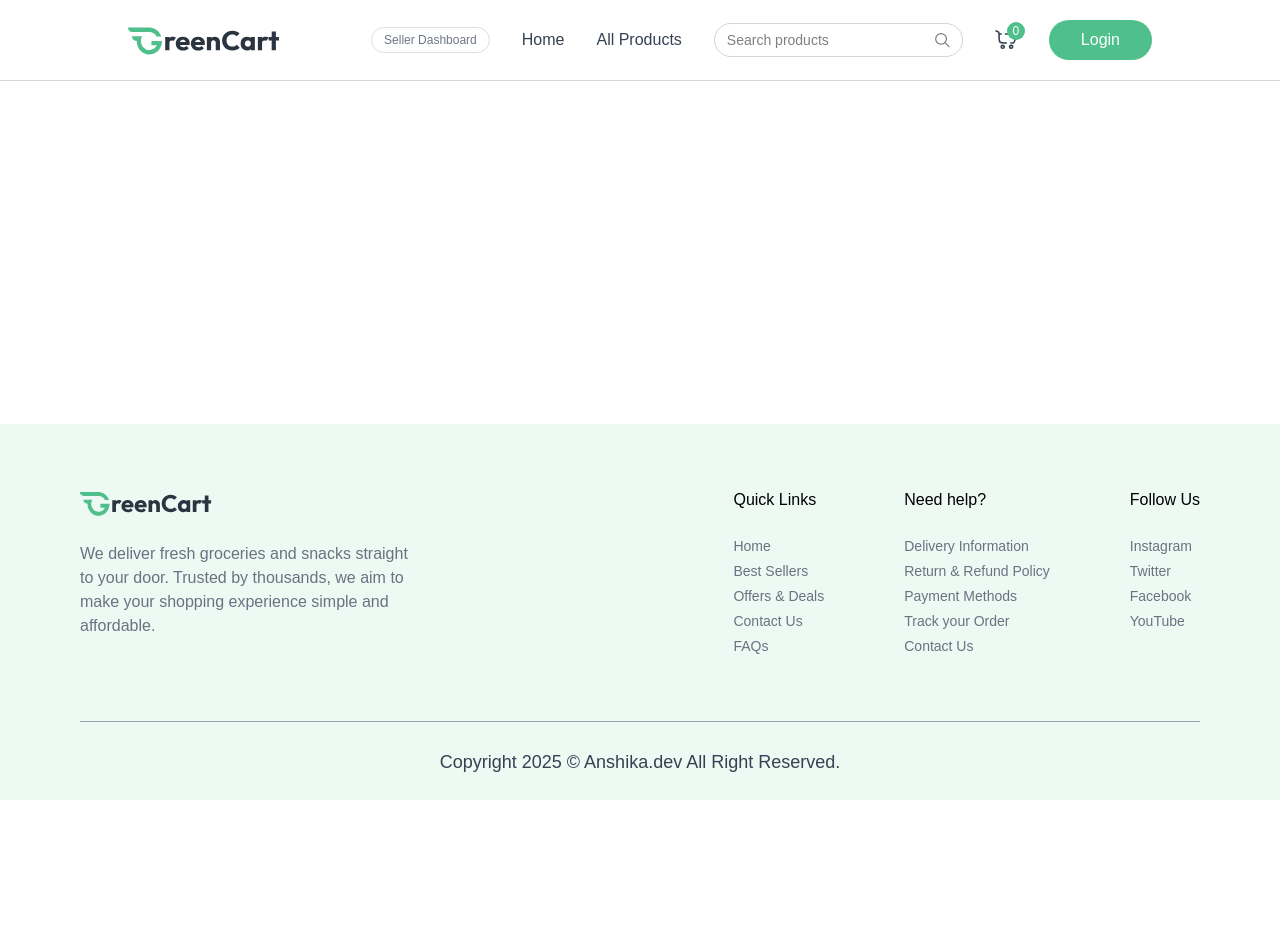
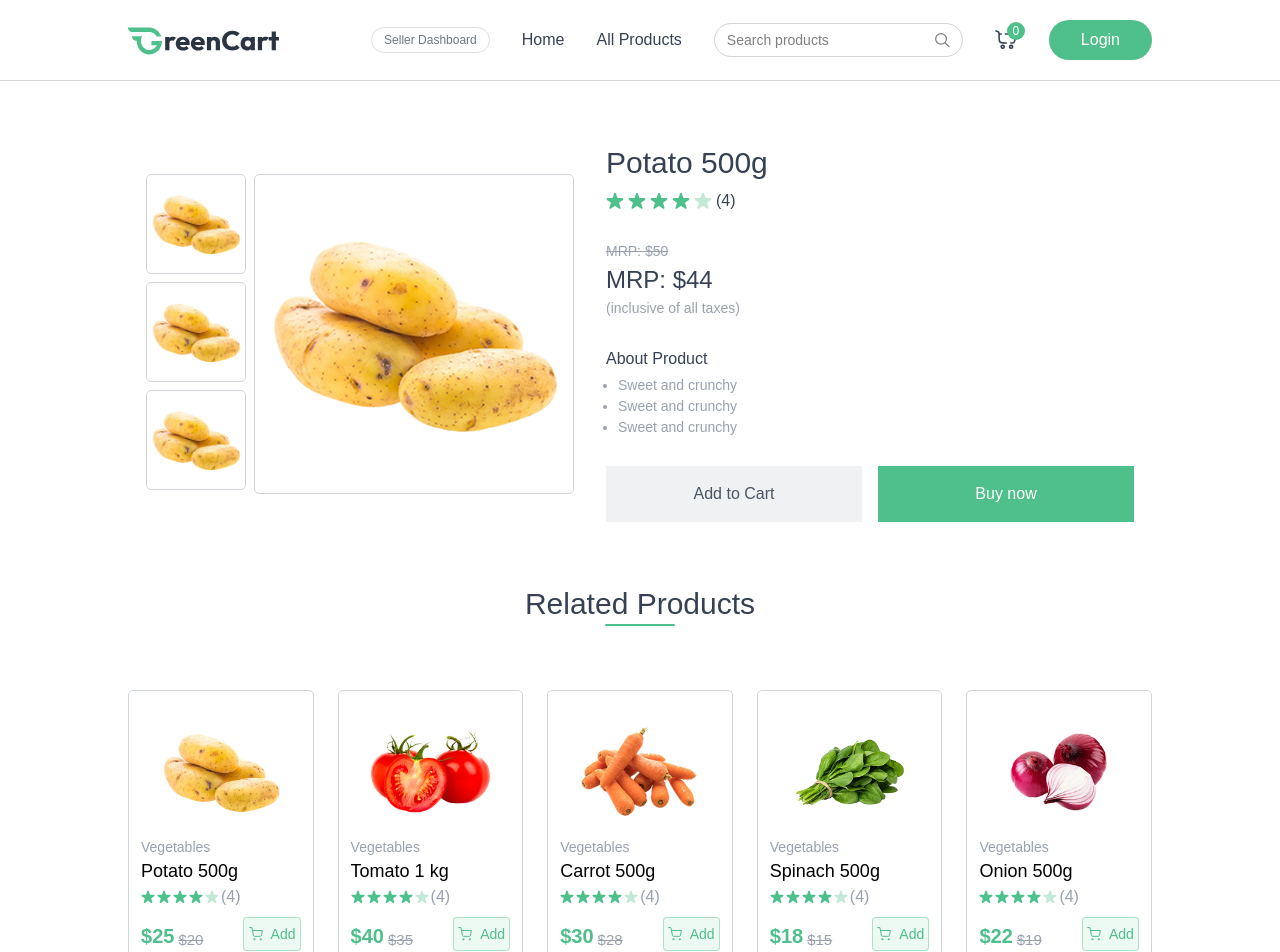
Before and after one commit to anshika2111091/Grocery_Website, a React app in the folder client/: page /products/item in a window 1280 px wide. Shown: the top 952 px of the page. Before the commit the page ends 800 px from the top, so only its background shows below. Built offline with nearby package versions, Linux system fonts and the light colour scheme; the HTML template or start-up script is replaced by a standard one.

Commit message:
added-item-description

```diff
--- a/client/src/App.jsx
+++ b/client/src/App.jsx
@@ -6,6 +6,7 @@ import { BrowserRouter as Router, Routes, Route } from "react-router-dom";
 import AllProducts from './pages/AllProducts';
 import Product from './pages/Product';
 import RelatedProducts from './components/RelatedProducts';
+import Item from './pages/Item';
 
 const App = () => {
   return (
@@ -17,6 +18,7 @@ const App = () => {
         <Routes>
           <Route path="/" element={<Home/>} />
           <Route path="/products" element={<AllProducts/>} />
+          <Route path="/products/item" element={<Item/>} />
           <Route path="/products/*" element={<Product/>} />
           <Route path="/related" element={<RelatedProducts/>} />
         </Routes>
--- a/client/src/components/Categories.jsx
+++ b/client/src/components/Categories.jsx
@@ -1,22 +1,24 @@
-
 import { categories } from "../assets/assets";
 import Card from "./Card";
 
 const Categories = () => {
   return (
     <>
-    <div className="xl:w-[80vw] w-[95vw] mx-auto my-10">
-    <p class="text-2xl md:text-3xl font-medium text-gray-700 mb-5 ">Categories</p>
-    <div className="grid grid-cols-2 sm:grid-cols-3 md:grid-cols-4 lg:grid-cols-7 gap-6">   {categories.map((item,index)=>(
-<><Card item={item}/></>
-))}
-</div>
+      <div className="xl:w-[80vw] w-[95vw] mx-auto my-10">
+        <p class="text-2xl md:text-3xl font-medium text-gray-700 mb-5 ">
+          Categories
+        </p>
+        <div className="grid grid-cols-2 sm:grid-cols-3 md:grid-cols-4 lg:grid-cols-7 gap-6">
+          {" "}
+          {categories.map((item, index) => (
+            <>
+              <Card item={item} />
+            </>
+          ))}
+        </div>
+      </div>
+    </>
+  );
+};
 
-    </div>
-
-    </>
-
-  )
-}
-
-export default Categories
+export default Categories;
--- a/client/src/components/Contact.jsx
+++ b/client/src/components/Contact.jsx
@@ -1,19 +1,29 @@
-import React from 'react'
+import React from "react";
 
 const Contact = () => {
   return (
-    <div className='xl:w-[80vw] w-[95vw] mx-auto flex my-20  flex-col justify-center items-center'>
-        <p className="md:text-4xl text-gray-700 text-2xl font-medium">Never Miss a Deal!</p>
-        <p className="md:text-lg text-gray-500/80  text-center pb-8 mt-2">Subscribe to get the latest offers, new arrivals, and exclusive discounts</p>
-      <div className='flex  mt-3'>
-             <div className='flex border border-r-0 border-gray-300 border-collapse rounded-tl-[5px] rounded-bl-[5px]  w-[40vw] justify-between'>
-            <input type="text" className='focus:outline-none  placeholder:text-gray-400 p-4' placeholder='Enter your email id' />
+    <div className="xl:w-[80vw] w-[95vw] mx-auto flex my-20  flex-col justify-center items-center">
+      <p className="md:text-4xl text-gray-700 text-2xl font-medium">
+        Never Miss a Deal!
+      </p>
+      <p className="md:text-lg text-gray-500/80  text-center pb-8 mt-2">
+        Subscribe to get the latest offers, new arrivals, and exclusive
+        discounts
+      </p>
+      <div className="flex  mt-3">
+        <div className="flex border border-r-0 border-gray-300 border-collapse rounded-tl-[5px] rounded-bl-[5px]  w-[40vw] justify-between">
+          <input
+            type="text"
+            className="focus:outline-none  placeholder:text-gray-400 p-4"
+            placeholder="Enter your email id"
+          />
         </div>
-        <div className="text-white  bg-[#4fbf8b] flex justify-center items-center border-collapse  px-8 py-4 rounded-tr-[5px] rounded-br-[5px]">Subscribe</div>
+        <div className="text-white  bg-[#4fbf8b] flex justify-center items-center border-collapse  px-8 py-4 rounded-tr-[5px] rounded-br-[5px]">
+          Subscribe
+        </div>
+      </div>
+    </div>
+  );
+};
 
-        </div>
-    </div>
-  )
-}
-
-export default Contact
+export default Contact;
--- a/client/src/components/Features.jsx
+++ b/client/src/components/Features.jsx
@@ -1,24 +1,28 @@
-import React from 'react'
+import React from "react";
 import banner from "../assets/bottom_banner_image.png";
-import { features } from '../assets/assets';
-import FeatureItem from './FeatureItem';
+import { features } from "../assets/assets";
+import FeatureItem from "./FeatureItem";
 
 const Features = () => {
   return (
     <div className="xl:w-[80vw] w-[95vw] mx-auto my-20 h-[500px] ">
-    <div className='relative'><img className='absolute' src={banner} alt="" />
-    <div className='flex flex-col absolute right-[5%] top-[80px]'>
-        <p className="text-2xl  md:text-3xl font-semibold text-[#4fbf8b] mb-6">Why We Are the Best?</p>
-        <div className='flex-col'>
-        {features.map((item,index)=>(
-            <>
-            <FeatureItem item={item}/></>
-        ))}
-</div></div>
+      <div className="relative">
+        <img className="absolute" src={banner} alt="" />
+        <div className="flex flex-col absolute right-[5%] top-[80px]">
+          <p className="text-2xl  md:text-3xl font-semibold text-[#4fbf8b] mb-6">
+            Why We Are the Best?
+          </p>
+          <div className="flex-col">
+            {features.map((item, index) => (
+              <>
+                <FeatureItem item={item} />
+              </>
+            ))}
+          </div>
+        </div>
+      </div>
+    </div>
+  );
+};
 
-    </div>
-    </div>
-  )
-}
-
-export default Features
+export default Features;
--- a/client/src/components/ItemCard.jsx
+++ b/client/src/components/ItemCard.jsx
@@ -3,9 +3,10 @@ import { assets } from '../assets/assets'
 import star from "../assets/star_icon.svg"
 import cart from "../assets/cart_icon.svg";
 import star_dull from "../assets/star_dull_icon.svg"
+import { Link } from 'react-router-dom';
 const ItemCard = ({item}) => {
   return (
-    <div className='px-3 py-4 border border-gray-300 rounded-[5px] flex flex-col '>
+   <Link to="/products/item"> <div className='px-3 py-4 border border-gray-300 rounded-[5px] flex flex-col '>
         <div className='flex justify-center'>
         <img className='hover:scale-110 duration-200 transition-transform' src={item.image[0]} width={130} height={130} alt="" />
         </div>
@@ -20,7 +21,7 @@ const ItemCard = ({item}) => {
 <img width={14} height={14} src={star_dull}/>
 ))} <p className='text-gray-400'>(4)</p>
         </div>
-        <div className='flex gap-10 mt-2'>
+        <div className='flex gap-10 mt-2 w-[100%] justify-between'>
             <div className='flex items-end gap-1'>
             <p className='text-[#4fbf8b] text-[20px] font-semibold'>${item.price}</p>
             <p className='text-[15px] text-gray-400 line-through'>${item.offerPrice}</p>
@@ -32,7 +33,7 @@ const ItemCard = ({item}) => {
             </div>
         </div>
 
-    </div>
+    </div></Link>
   )
 }
 
--- /dev/null
+++ b/client/src/components/ItemDescription.jsx
@@ -0,0 +1,79 @@
+import React from "react";
+import potato from "../assets/potato_image_1.png";
+
+import star from "../assets/star_icon.svg";
+import star_dull from "../assets/star_dull_icon.svg";
+
+const ItemDescription = () => {
+  return (
+    <div className="xl:w-[80vw] w-[95vw] mx-auto my-16 flex justify-center  md:gap-8 gap-13 items-center flex-col md:flex-row">
+      <div className="flex gap-2">
+        <div className="flex flex-col gap-2">
+        <div className="flex cursor-pointer border border-gray-300 rounded-[5px] w-[100px] h-[100px] items-center justify-center">
+          <img src={potato} alt="" />
+        </div>
+        <div className="flex border cursor-pointer border-gray-300 rounded-[5px] w-[100px] h-[100px] items-center justify-center">
+          <img src={potato} alt="" />
+        </div>
+        <div className="flex border cursor-pointer border-gray-300 rounded-[5px] w-[100px] h-[100px] items-center justify-center">
+          <img src={potato} alt="" />
+        </div>
+        </div>
+
+        <div className="flex  w-[60vw] md:w-[25vw] border border-gray-300 rounded-[5px] items-center justify-center">
+          <img src={potato} alt="" />
+        </div>
+      </div>
+
+      <div className="flex flex-col gap-7">
+        <div className="flex flex-col gap-2">
+          <p className="text-2xl xl:text-3xl text-gray-700 font-medium">
+            Potato 500g
+          </p>
+          <div className="flex gap-1">
+            {[...Array(4)].map((_, index) => (
+              <img width={18} height={18} src={star} />
+            ))}
+            {[...Array(1)].map((_, index) => (
+              <img width={18} height={18} src={star_dull} />
+            ))}{" "}
+            <p className="text-gray-700">(4)</p>
+          </div>
+        </div>
+
+        <div className="flex flex-col gap-0.5">
+          <p className="text-gray-400 text-[14px] line-through">MRP: $50</p>
+          <p className="text-xl xl:text-2xl text-gray-700 font-medium">
+            MRP: $44
+          </p>
+          <p className="text-[14px] text-gray-400">(inclusive of all taxes)</p>
+        </div>
+        <div className="flex flex-col gap-1">
+          <p className="text-[16px] font-medium text-gray-700">About Product</p>
+          <ul className="list-disc flex  flex-col items-start">
+            <li className="text-gray-400 text-[14px] ml-3">
+              Sweet and crunchy
+            </li>
+            <li className="text-gray-400 text-[14px] ml-3">
+              Sweet and crunchy
+            </li>
+            <li className="text-gray-400  text-[14px] ml-3">
+              Sweet and crunchy
+            </li>
+          </ul>
+        </div>
+
+        <div className=" flex gap-4">
+          <div className="bg-gray-500/10 hover:bg-gray-800/10 cursor-pointer w-[40vw] md:w-[20vw] text-gray-600 text-[16px] font-medium grid place-content-center py-4">
+            Add to Cart
+          </div>
+          <div className="bg-[#4fbf8b]  hover:bg-[#45a87a] w-[40vw] md:w-[20vw] cursor-pointer text-white text-[16px] font-medium grid place-content-center py-4">
+            Buy now
+          </div>
+        </div>
+      </div>
+    </div>
+  );
+};
+
+export default ItemDescription;
--- a/client/src/components/RelatedProducts.jsx
+++ b/client/src/components/RelatedProducts.jsx
@@ -1,22 +1,31 @@
-import React from 'react'
-import SomeItems from './SomeItems'
-import { Link } from 'react-router-dom'
-
+import React from "react";
+import SomeItems from "./SomeItems";
+import { Link } from "react-router-dom";
 
 const RelatedProducts = () => {
   return (
-    <> <div className="xl:w-[80vw] w-[95vw] mx-auto my-10 flex flex-col">
-    <div className='flex  flex-col  mb-16 justify-center items-center'>  <p class="text-2xl mb-0.5 md:text-3xl font-medium whitespace-nowrap text-gray-700  ">Related Products</p>
-    <span className='bg-[#4fbf8b] h-0.5 rounded-full  bottom-0 text-end w-[70px]'></span>
-    </div>
-    <SomeItems/>
-<Link to="/products"> <div className='my-16 flex items-center justify-center'><span className='border cursor-pointer border-[#4fbf8b] px-12 py-2  rounded-[5px] text-[#4fbf8b]' >See More</span>
-   </div> </Link>
-    </div>
+    <>
+      {" "}
+      <div className="xl:w-[80vw] w-[95vw] mx-auto my-10 flex flex-col">
+        <div className="flex  flex-col  mb-16 justify-center items-center">
+          {" "}
+          <p class="text-2xl mb-0.5 md:text-3xl font-medium whitespace-nowrap text-gray-700  ">
+            Related Products
+          </p>
+          <span className="bg-[#4fbf8b] h-0.5 rounded-full  bottom-0 text-end w-[70px]"></span>
+        </div>
+        <SomeItems />
+        <Link to="/products">
+          {" "}
+          <div className="my-16 flex items-center justify-center">
+            <span className="border cursor-pointer border-[#4fbf8b] px-12 py-2  rounded-[5px] text-[#4fbf8b]">
+              See More
+            </span>
+          </div>{" "}
+        </Link>
+      </div>
+    </>
+  );
+};
 
-  </>
-
-  )
-}
-
-export default RelatedProducts
+export default RelatedProducts;
--- a/client/src/components/SomeItems.jsx
+++ b/client/src/components/SomeItems.jsx
@@ -4,7 +4,7 @@ import ItemCard from './ItemCard'
 
 const SomeItems = () => {
   return (
-    <div className="grid grid-cols-1 sm:grid-cols-2 md:grid-cols-3 lg:grid-cols-5 gap-6"> {dummyProducts.slice(0, 5).map((item,index)=>(
+    <div className="grid gap-3 grid-cols-1 sm:grid-cols-2 md:grid-cols-3 lg:grid-cols-5 md:gap-6"> {dummyProducts.slice(0, 5).map((item,index)=>(
         <><ItemCard item={item}/></>
         ))}
         </div>
--- /dev/null
+++ b/client/src/pages/Item.jsx
@@ -0,0 +1,14 @@
+import React from 'react'
+import RelatedProducts from "../components/RelatedProducts"
+import ItemDescription from '../components/ItemDescription'
+
+const Item = () => {
+  return (
+   <>
+   <ItemDescription/>
+   <RelatedProducts/>
+   </>
+  )
+}
+
+export default Item
```
Also changed, not shown: client/src/components/Card.jsx (+23 -11 lines), client/src/components/Navbar.jsx (+49 -24 lines).
